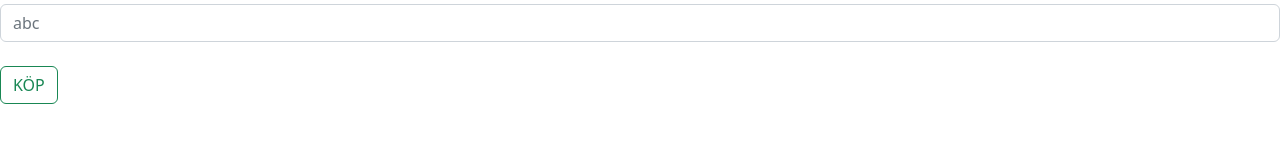
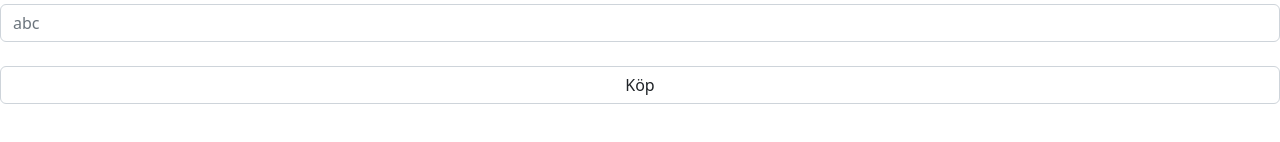
Before and after one commit to Gusbergs/Gusbergs.github.io, a plain HTML site: page beställningsformulär.html in a window 1280 px wide. Shown: the part 562-704 px from the top of the page. Drawn offline with Linux system fonts and the light colour scheme.

Commit message:
fixade knappen

```diff
--- a/beställningsformulär.html
+++ b/beställningsformulär.html
@@ -78,7 +78,7 @@
         </div>
         <br>
 
-        <button onclick="checkFunc()" class="btn btn-outline-success">KÖP</button>
+        <button type="submit" class="button form-control" onclick="checkFunc()">Köp</button>
     </form>
 
     <script src="startbootstrap-shop-homepage-gh-pages/js/scripts.js"></script>
```
